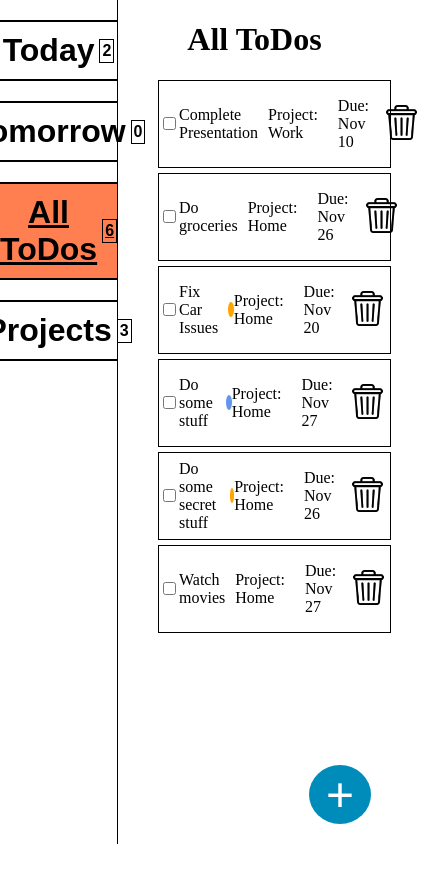
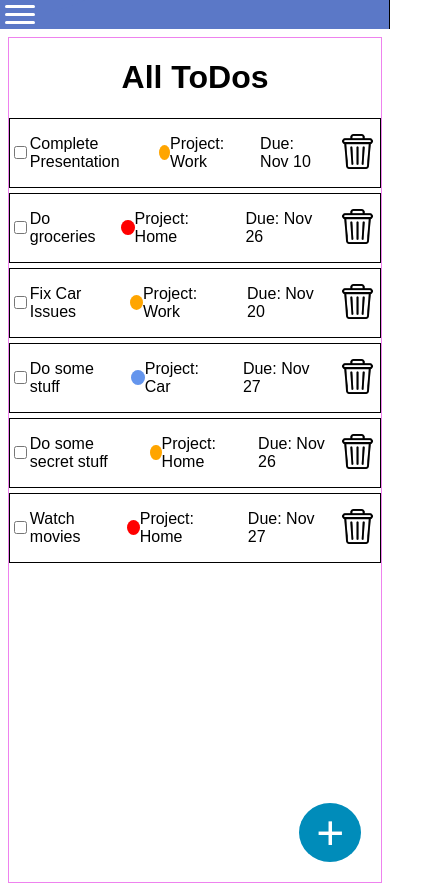
Before and after one commit to SebastienPJ/todo-list, a website built with webpack: page dist/index.html in a window 390 px wide. Shown: the whole page, 424 px wide, since content can reach past the window. Before the commit the page ends 844 px from the top, so only its background shows below. Built offline with Linux system fonts and the light colour scheme.

Commit message:
css styling, add media queries

```diff
--- a/src/create.js
+++ b/src/create.js
@@ -230,6 +230,7 @@ const createElements = (() => {
 
 
       const _listContainer = document.createElement('div');
+      // _listContainer.classList.add('list-container')
 
       let uL = createListOfTasks(_tasksBelongingToProj, _listOfAllTasks)
 
--- a/src/index.js
+++ b/src/index.js
@@ -1,20 +1,8 @@
 import { renderTodo } from "./render";
 import './styles.css';
-import { addDays, format, isToday, isTomorrow, startOfDay, startOfToday, startOfTomorrow, isDate, parseISO } from "date-fns";
+import { addDays, format, isToday, isTomorrow, parseISO } from "date-fns";
 
 const todo = (() => {
-
-  const deleteKeyFromObj = (key, objects) => {
-    objects.forEach(object => {
-      delete object[key]
-    })
-  }
-
-
-
-
-
-
 
   const todoFactory = (data) => {
 
@@ -51,15 +39,6 @@ const todo = (() => {
   const captureFormData = (form) => {
     return new FormData(form)
   };
-
-
-
-
-
-
-
-
-
 
 
   const highlightSelectedButton = (event) => {
@@ -329,7 +308,7 @@ const todo = (() => {
       priority: "medium",
       isTodoDone: "no",
       notes: "vroom vroom",
-      project: "Home"
+      project: "Work"
     },
 
     {
@@ -338,7 +317,7 @@ const todo = (() => {
       priority: "low",
       isTodoDone: "no",
       notes: 'go to walmart cheap food',
-      project: "Home"
+      project: "Car"
     },
 
     {
@@ -412,14 +391,23 @@ const todo = (() => {
 
   const _todayButton = document.querySelector('#today-button');
   const _tomorrowButton = document.querySelector('#tomorrow-button');
-  const _allTodoButton = document.querySelector('#all-todo-button')
+  const _allTodoButton = document.querySelector('#all-todo-button');
   const _projectButton = document.querySelector('#projects-button');
 
 
   _allTodoButton.setAttribute('counter-data', _todoList.length);
   _projectButton.setAttribute('counter-data', _projectList.length);
   _todayButton.setAttribute('counter-data', _dueToday.length);
-  _tomorrowButton.setAttribute('counter-data', _dueTomorrow.length)
+  _tomorrowButton.setAttribute('counter-data', _dueTomorrow.length);
+
+
+
+  const navLinks = document.querySelector('.nav-links')
+  const toggleMenu = document.querySelector('.toggle-menu');
+  toggleMenu.addEventListener('click', () =>{
+    navLinks.classList.toggle('open')
+  })
+
 
 
 
--- a/src/styles.css
+++ b/src/styles.css
@@ -1,24 +1,34 @@
 body {
   margin: 0;
+  font-family: sans-serif;
 }
 
 
 .todo-app {
+  height: 100vh;
   display: flex;
 }
 
 
 .side-bar {
-  width: 30vw;
-  height: 100vh;
+  /* width: 30vw; */
+  /* height: 100vh; */
   border-right: 1px solid black;
+  background-color: #5b78c7;
+  /* display: none; */
+  /* position: fixed; */
+  /* display: flex; */
 }
 
+
+.close {
+  display: none;
+}
 
 
 .menu-button {
   width: 100%;
-  margin: 20px 0;
+  margin: 50px 0;
   padding: 10px;
   border: none;
   font-size: 2rem;
@@ -60,9 +70,11 @@ body {
 
 
 .todo-display {
-  width: 70vw;
+  /* width: 70vw; */
   height: 100vh;
   position: relative;
+  margin: 2vw;
+  border: 1px solid violet
 }
 
 
@@ -328,3 +340,95 @@ textarea {
   border: 1px solid black;
   font-weight: bold;
 }
+
+h1 {
+  /* border: 1px solid black; */
+}
+
+.bar {
+  width: 30px;
+  height: 3px;
+  background-color: white;
+  margin: 5px;
+  border-radius: 15px;
+}
+
+
+.toggle-menu {
+  display: none;
+}
+.nav-links {
+  /* display: none; */
+}
+
+ul {
+  padding: 0;
+}
+
+
+
+@media screen and (max-width: 680px) {
+
+  .close {
+    display: none;
+  }
+
+  .toggle-menu {
+    z-index: 2;
+    /* position: absolute; */
+
+  }
+
+  .todo-display {
+    /* display: none; */
+  }
+
+  .side-bar {
+    /* position: fixed; */
+    /* height: 100vh; */
+    /* width: 100%; */
+  }
+
+  .toggle-menu {
+    display: block;
+  }
+
+
+  .nav-links {
+    position: fixed;
+    background-color: #5b78c7;
+    height: 100vh;
+    width: 100%;
+    z-index: 1;
+    display: flex;
+    /* display: none; */
+    flex-direction: column;
+    justify-content: space-around;
+    padding: 20px 0;
+    clip-path: circle(100px at 10% -10%);
+    -webkit-clip-path: circle(100px at 10% -10%);
+    transition: all 1s ease-out;
+
+
+  }
+
+  .nav-links.open {
+    clip-path: circle(1100px at 10% -10%);
+    -webkit-clip-path: circle(1100px at 10% -10%);
+
+  }
+
+
+  .side-bar {
+    display: flex;
+  }
+
+  .todo-app {
+    display: block;
+  }
+
+
+
+
+
+}
```
Also changed, not shown: dist/index.html, dist/main.js.
